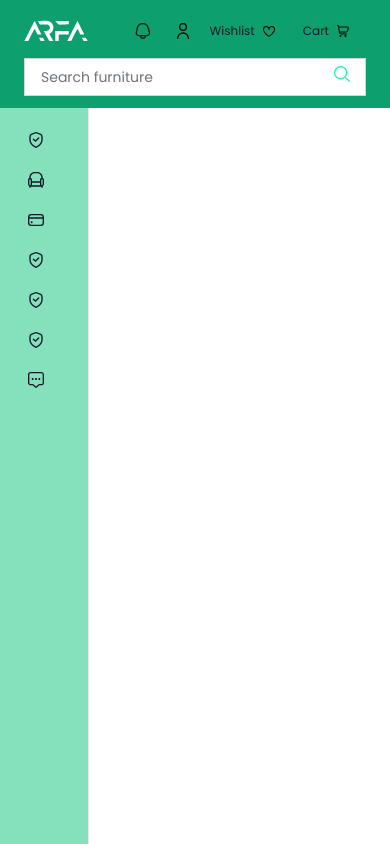
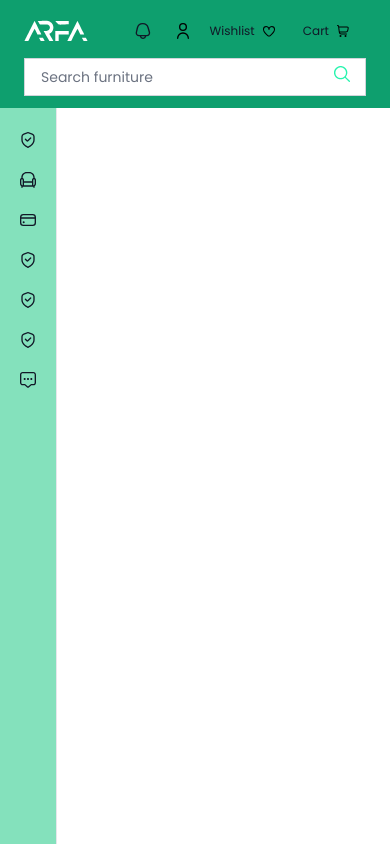
Before and after one commit to domingohernani/arfa, a React (Vite) app in the folder client/: page /seller-page in a window 390 px wide. Shown: the top 844 px of the page. Built offline with nearby package versions, Linux system fonts and the light colour scheme.

Commit message:
padding on the button fixed

```diff
--- a/client/src/components/navigation/SellerSideBar.jsx
+++ b/client/src/components/navigation/SellerSideBar.jsx
@@ -13,15 +13,15 @@ export const SellerSideBar = () => {
 
   return (
     <aside class="top-0 left-0 z-10 w-fit h-screen">
-      <div class="h-full px-5 py-4 overflow-y-auto">
+      <div class="h-full px-3 py-4 overflow-y-auto">
         <ul class="space-y-2 text-sm">
           <li>
             <NavLink
               to={"dashboard"}
               className={({ isActive }) =>
                 isActive
-                  ? "text-arfagreen flex items-center justify-center p-2 pr-6 rounded-lg bg-white"
-                  : "text-arfablack flex items-center justify-center p-2 pr-6 rounded-lg"
+                  ? "text-arfagreen flex items-center justify-center p-2 md:pr-6 rounded-lg bg-white"
+                  : "text-arfablack flex items-center justify-center p-2 md:pr-6 rounded-lg"
               }
             >
               {({ isActive }) => (
@@ -50,8 +50,8 @@ export const SellerSideBar = () => {
               to={"order"}
               className={({ isActive }) =>
                 isActive
-                  ? "text-arfagreen flex items-center justify-center p-2 pr-6 rounded-lg bg-white"
-                  : "text-arfablack flex items-center justify-center p-2 pr-6 rounded-lg"
+                  ? "text-arfagreen flex items-center justify-center p-2 md:pr-6 rounded-lg bg-white"
+                  : "text-arfablack flex items-center justify-center p-2 md:pr-6 rounded-lg"
               }
             >
               {({ isActive }) => (
@@ -82,8 +82,8 @@ export const SellerSideBar = () => {
               to={"product"}
               className={({ isActive }) =>
                 isActive
-                  ? "text-arfagreen flex items-center justify-center p-2 pr-6 rounded-lg bg-white"
-                  : "text-arfablack flex items-center justify-center p-2 pr-6 rounded-lg"
+                  ? "text-arfagreen flex items-center justify-center p-2 md:pr-6 rounded-lg bg-white"
+                  : "text-arfablack flex items-center justify-center p-2 md:pr-6 rounded-lg"
               }
             >
               {({ isActive }) => (
@@ -112,8 +112,8 @@ export const SellerSideBar = () => {
               to={"category"}
               className={({ isActive }) =>
                 isActive
-                  ? "text-arfagreen flex items-center justify-center p-2 pr-6 rounded-lg bg-white"
-                  : "text-arfablack flex items-center justify-center p-2 pr-6 rounded-lg"
+                  ? "text-arfagreen flex items-center justify-center p-2 md:pr-6 rounded-lg bg-white"
+                  : "text-arfablack flex items-center justify-center p-2 md:pr-6 rounded-lg"
               }
             >
               {({ isActive }) => (
@@ -142,8 +142,8 @@ export const SellerSideBar = () => {
               to={"customer"}
               className={({ isActive }) =>
                 isActive
-                  ? "text-arfagreen flex items-center justify-center p-2 pr-6 rounded-lg bg-white"
-                  : "text-arfablack flex items-center justify-center p-2 pr-6 rounded-lg"
+                  ? "text-arfagreen flex items-center justify-center p-2 md:pr-6 rounded-lg bg-white"
+                  : "text-arfablack flex items-center justify-center p-2 md:pr-6 rounded-lg"
               }
             >
               {({ isActive }) => (
@@ -172,8 +172,8 @@ export const SellerSideBar = () => {
               to={"report"}
               className={({ isActive }) =>
                 isActive
-                  ? "text-arfagreen flex items-center justify-center p-2 pr-6 rounded-lg bg-white"
-                  : "text-arfablack flex items-center justify-center p-2 pr-6 rounded-lg"
+                  ? "text-arfagreen flex items-center justify-center p-2 md:pr-6 rounded-lg bg-white"
+                  : "text-arfablack flex items-center justify-center p-2 md:pr-6 rounded-lg"
               }
             >
               {({ isActive }) => (
@@ -202,8 +202,8 @@ export const SellerSideBar = () => {
               to={"inbox"}
               className={({ isActive }) =>
                 isActive
-                  ? "text-arfagreen flex items-center justify-center p-2 pr-6 rounded-lg bg-white"
-                  : "text-arfablack flex items-center justify-center p-2 pr-6 rounded-lg"
+                  ? "text-arfagreen flex items-center justify-center p-2 md:pr-6 rounded-lg bg-white"
+                  : "text-arfablack flex items-center justify-center p-2 md:pr-6 rounded-lg"
               }
             >
               {({ isActive }) => (
```
